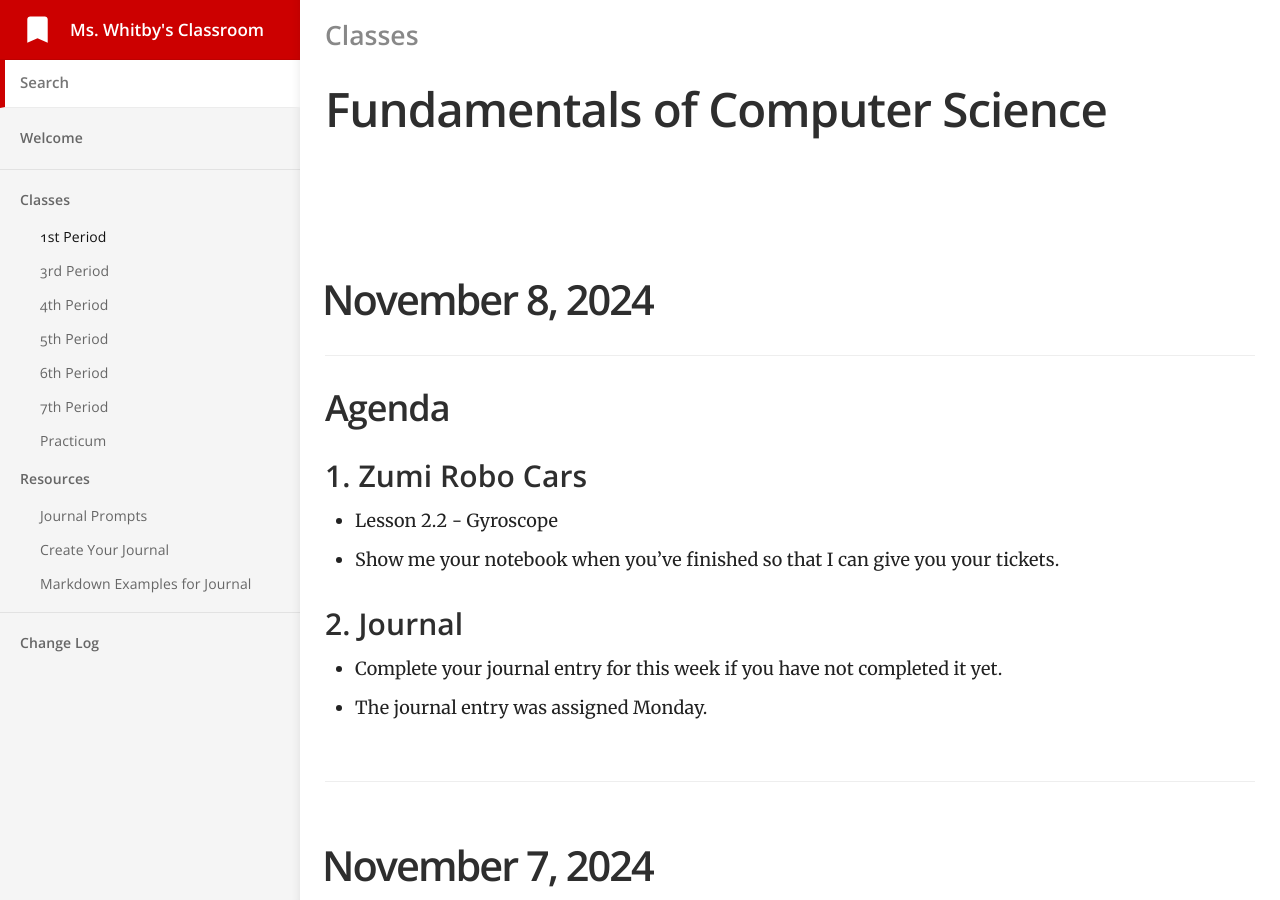
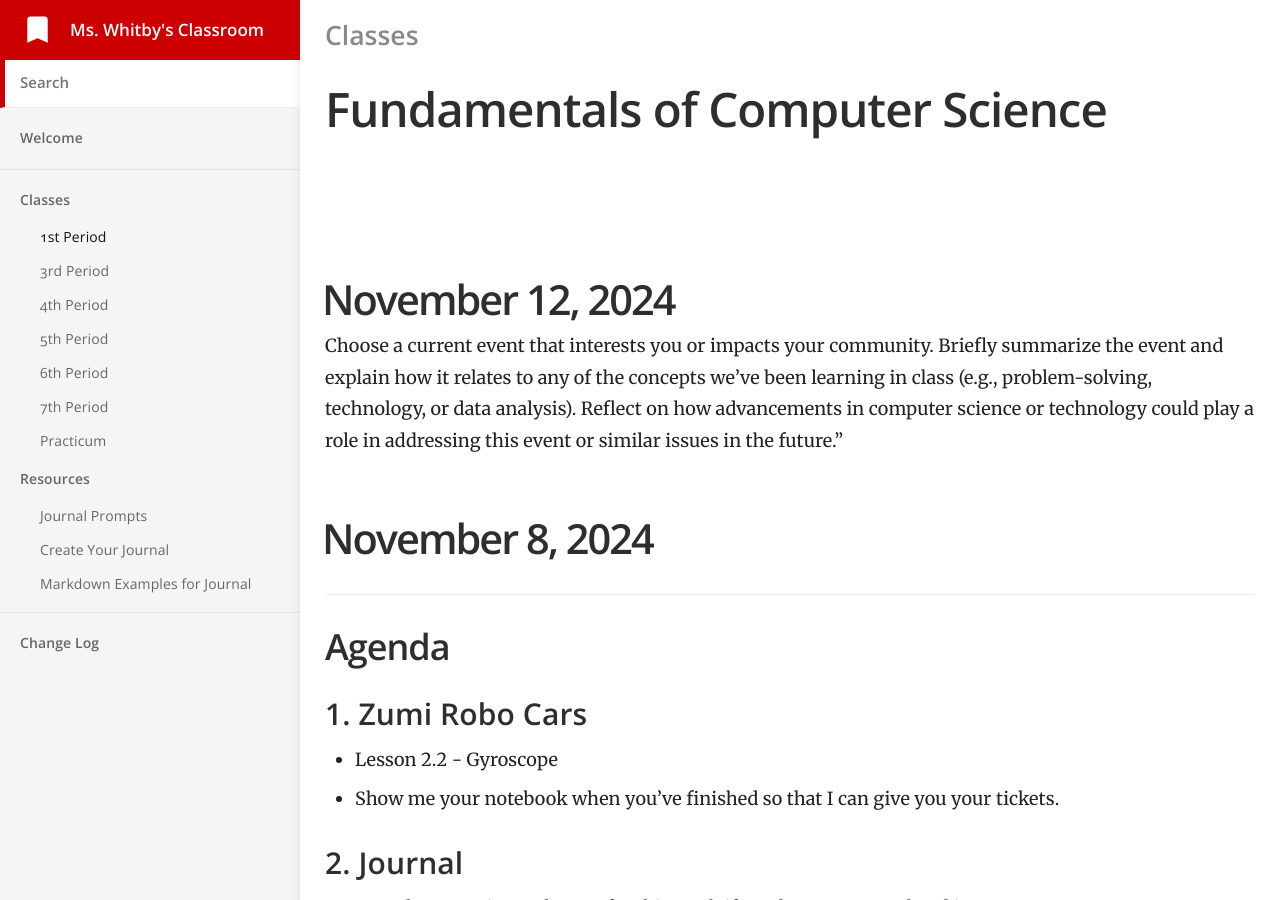
Before and after one commit to mswhitby/classroom, a Jekyll site: the page built from _docs/classes/1st.md, in a window 1280 px wide and 900 px high. Built offline with Jekyll 4.4.1, drawn with Linux system fonts in a browser that asks for light colours.

Commit message:
Update 1st.md

```diff
--- a/_docs/classes/1st.md
+++ b/_docs/classes/1st.md
@@ -4,6 +4,11 @@ subtitle: Fundamentals of Computer Science
 category: Classes
 order: 1
 ---
+
+# November 12, 2024
+
+Choose a current event that interests you or impacts your community. Briefly summarize the event and explain how it relates to any of the concepts we’ve been learning in class (e.g., problem-solving, technology, or data analysis). Reflect on how advancements in computer science or technology could play a role in addressing this event or similar issues in the future.”
+
 
 # November 8, 2024
 
```
